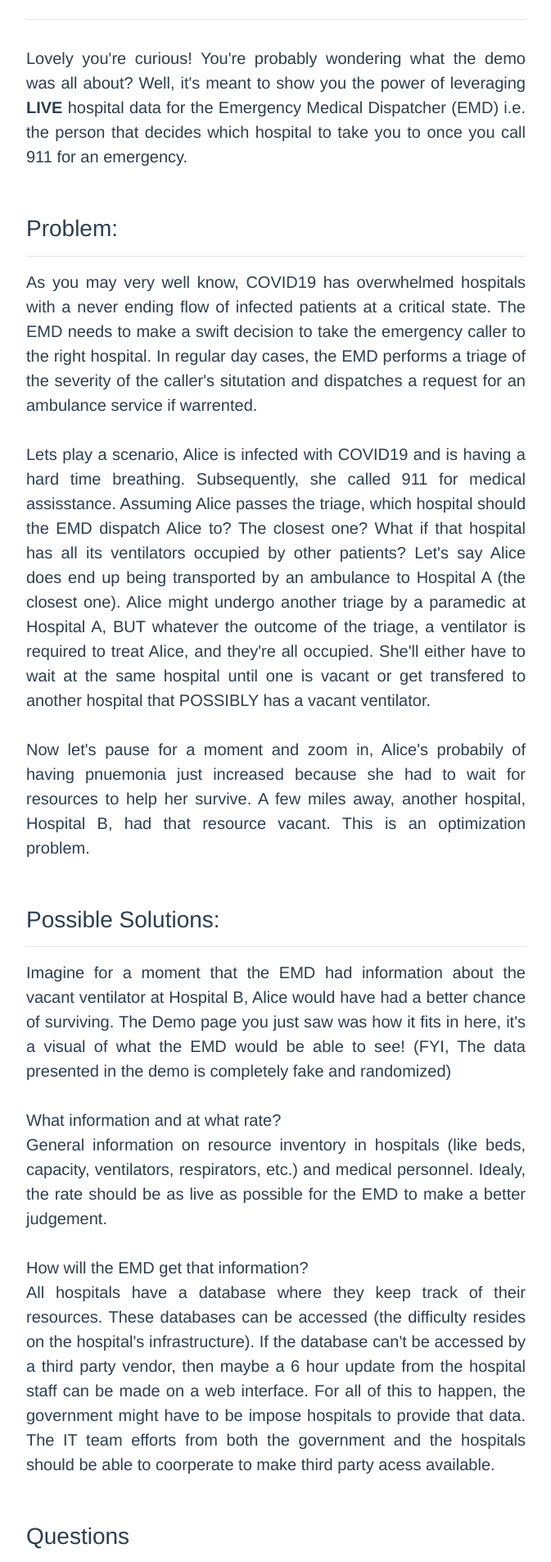
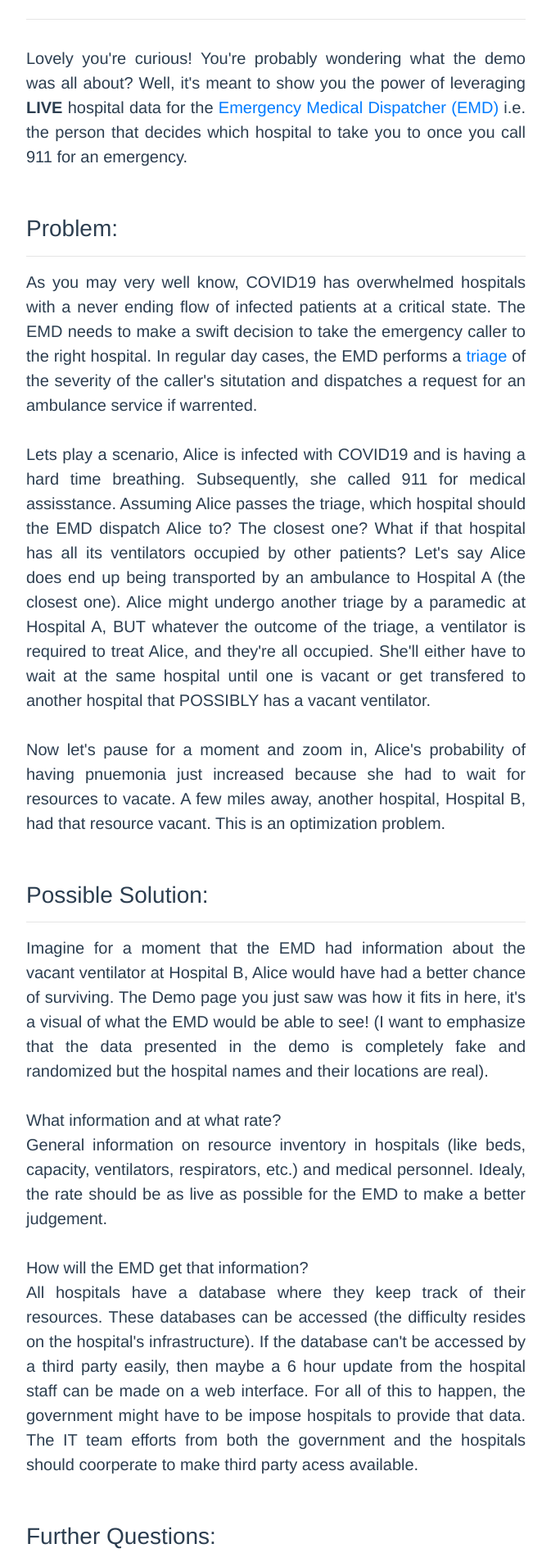
Before and after one commit to ahmed-shahrour/demo, a Vue app: page /about in a window 1280 px wide. Shown: the part 153-2058 px from the top of the page at 82% size, without its empty margins (303-976 px from the left). Built offline with nearby package versions, Linux system fonts and the light colour scheme.

Commit message:
Some Fixes

```diff
--- a/src/components/About.vue
+++ b/src/components/About.vue
@@ -12,9 +12,12 @@
           Lovely you're curious! You're probably wondering what the demo was all
           about? Well, it's meant to show you the power of leveraging
           <strong>LIVE</strong>
-          hospital data for the Emergency Medical Dispatcher (EMD) i.e. the
-          person that decides which hospital to take you to once you call 911
-          for an emergency.
+          hospital data for the
+          <a href="https://en.wikipedia.org/wiki/Emergency_medical_dispatcher"
+            >Emergency Medical Dispatcher (EMD)
+          </a>
+          i.e. the person that decides which hospital to take you to once you
+          call 911 for an emergency.
         </h5>
         <br /><br />
         <h3>Problem:</h3>
@@ -23,10 +26,10 @@
           As you may very well know, COVID19 has overwhelmed hospitals with a
           never ending flow of infected patients at a critical state. The EMD
           needs to make a swift decision to take the emergency caller to the
-          right hospital. In regular day cases, the EMD performs a triage of the
+          right hospital. In regular day cases, the EMD performs a
+          <a href="https://en.wikipedia.org/wiki/Triage">triage</a> of the
           severity of the caller's situtation and dispatches a request for an
-          ambulance service if warrented.
-          <br /><br />
+          ambulance service if warrented. <br /><br />
           Lets play a scenario, Alice is infected with COVID19 and is having a
           hard time breathing. Subsequently, she called 911 for medical
           assisstance. Assuming Alice passes the triage, which hospital should
@@ -40,20 +43,21 @@
           hospital that POSSIBLY has a vacant ventilator.
 
           <br /><br />
-          Now let's pause for a moment and zoom in, Alice's probabily of having
-          pnuemonia just increased because she had to wait for resources to help
-          her survive. A few miles away, another hospital, Hospital B, had that
+          Now let's pause for a moment and zoom in, Alice's probability of
+          having pnuemonia just increased because she had to wait for resources
+          to vacate. A few miles away, another hospital, Hospital B, had that
           resource vacant. This is an optimization problem.
         </h5>
         <br /><br />
-        <h3>Possible Solutions:</h3>
+        <h3>Possible Solution:</h3>
         <hr />
         <h5 class="text-justify" style="line-height: 1.5em">
           Imagine for a moment that the EMD had information about the vacant
           ventilator at Hospital B, Alice would have had a better chance of
           surviving. The Demo page you just saw was how it fits in here, it's a
-          visual of what the EMD would be able to see! (FYI, The data presented
-          in the demo is completely fake and randomized)
+          visual of what the EMD would be able to see! (I want to emphasize that
+          the data presented in the demo is completely fake and randomized but
+          the hospital names and their locations are real).
           <br /><br />
           What information and at what rate?
           <br />
@@ -67,14 +71,14 @@
           All hospitals have a database where they keep track of their
           resources. These databases can be accessed (the difficulty resides on
           the hospital's infrastructure). If the database can't be accessed by a
-          third party vendor, then maybe a 6 hour update from the hospital staff
+          third party easily, then maybe a 6 hour update from the hospital staff
           can be made on a web interface. For all of this to happen, the
           government might have to be impose hospitals to provide that data. The
-          IT team efforts from both the government and the hospitals should be
-          able to coorperate to make third party acess available.
+          IT team efforts from both the government and the hospitals should
+          coorperate to make third party acess available.
         </h5>
         <br /><br />
-        <h3>Questions</h3>
+        <h3>Further Questions:</h3>
         <hr />
         <h5 class="text-justify" style="line-height: 1.5em">
           If there's a surge of sick patients wanting medical assisstance and
@@ -89,8 +93,8 @@
           <br /><br />
           Let's say the solution is implemented, what are the long term
           consequences (post-pandemic)? Does it increase government
-          surviellance? Does it pave the way for third party vendors if it gets
-          commercial (democratizing annonymous data)?
+          surveillance? Does it pave the way for third party access if it gets
+          commercial (democratize annonymous data)?
         </h5>
       </b-col>
     </b-row>
--- a/src/components/Contact.vue
+++ b/src/components/Contact.vue
@@ -3,17 +3,18 @@
     <b-row>
       <b-col>
         <h1 class="title text-center">Contact</h1>
-        <hr
-      /></b-col>
+        <hr />
+      </b-col>
     </b-row>
-    <b-row class="mt-3">
+    <b-row class="mt-3 pb-5">
       <b-col>
         <h5 class="text-justify" style="line-height: 1.5em">
           If you're interested in having a discussion on starting a motion, or
           you're just simply curious and want to bounce your ideas off the
           problem/solution presented, then by all means bring it to light! (Do
           you think it's too ambitious? Would there would be enough time to
-          implement it even if it got the green light? etc.)
+          implement it even if it got the green light? Is there a better
+          solution? Is this even a problem? etc.)
         </h5>
       </b-col>
     </b-row>
@@ -31,13 +32,24 @@
       </b-button>
       <b-button
         :href="'mailto:ahmadshahrour951@gmail.com'"
-        class="p-0 ml-4"
+        class="p-0 mx-4"
         style="background-color: transparent; border-width: 0px"
       >
         <font-awesome-icon
           :icon="['far', 'envelope']"
           size="5x"
           style="color: #D44638"
+        />
+      </b-button>
+      <b-button
+        href="https://github.com/ahmadshahrour951/syringe"
+        class="p-0 ml-4"
+        style="background-color: transparent; border-width: 0px"
+      >
+        <font-awesome-icon
+          :icon="['fab', 'github']"
+          size="5x"
+          style="color: black"
         />
       </b-button>
     </b-row>
--- a/src/components/TheNavBar.vue
+++ b/src/components/TheNavBar.vue
@@ -69,9 +69,6 @@
 <script>
 export default {
   name: 'TheNavBar',
-  created() {
-    console.log(this.$route);
-  },
   data() {
     return {
       navWidth: 0,
--- a/src/main.js
+++ b/src/main.js
@@ -5,11 +5,11 @@ import router from './router';
 import store from './store';
 
 import { library } from '@fortawesome/fontawesome-svg-core';
-import { faFacebookSquare } from '@fortawesome/free-brands-svg-icons';
+import { faFacebookSquare, faGithub } from '@fortawesome/free-brands-svg-icons';
 import { faEnvelope } from '@fortawesome/free-regular-svg-icons';
 import { FontAwesomeIcon } from '@fortawesome/vue-fontawesome';
 
-library.add(faFacebookSquare, faEnvelope);
+library.add(faFacebookSquare, faEnvelope, faGithub);
 Vue.component('font-awesome-icon', FontAwesomeIcon);
 
 import { BootstrapVue, BootstrapVueIcons } from 'bootstrap-vue';
```
